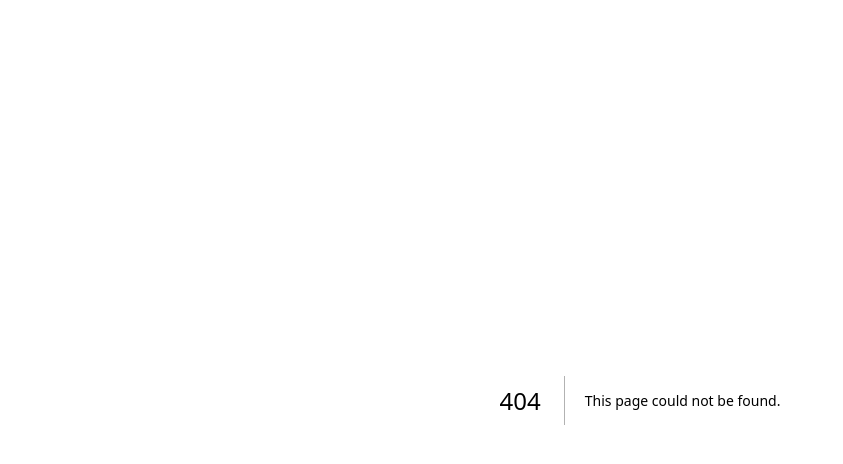
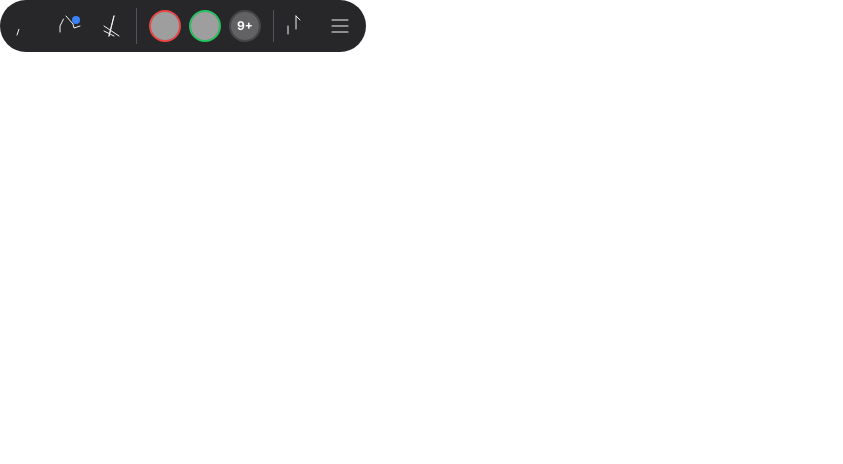
Before and after one commit to Zeko369/next13-sandbox, a Next.js app: page /v0 in a window 1280 px wide. Before the commit this address had no page. Shown: the top 464 px of the page, without its empty margins (0-843 px from the left). Built offline with nearby package versions, Linux system fonts and the light colour scheme; grey boxes are pictures that could not be loaded.

Commit message:
A bunch of stuff

```diff
--- /dev/null
+++ b/src/app/v0/page.tsx
@@ -0,0 +1,5 @@
+import { Component } from "~/components/component";
+
+export default function Page() {
+  return <Component />;
+}
--- /dev/null
+++ b/src/components/component.tsx
@@ -0,0 +1,171 @@
+/**
+ * This code was generated by v0 by Vercel.
+ * @see https://v0.dev/t/aLUPWlh
+ */
+import { Button } from "~/components/ui/button"
+
+export function Component() {
+  return (
+    <div className="flex items-center justify-between rounded-full bg-zinc-800 p-2 max-w-max">
+      <div className="flex space-x-2 border-r border-zinc-600 pr-1">
+        <Button
+          className="text-zinc-100 rounded-full hover:bg-gray-600 hover:text-zinc-100"
+          size="icon"
+          variant="ghost"
+        >
+          <svg
+            className="h-6 w-6 stroke-1"
+            fill="none"
+            height="24"
+            stroke="currentColor"
+            strokeLinecap="round"
+            strokeLinejoin="round"
+            strokeWidth="2"
+            viewBox="0 24"
+            width="24"
+            xmlns="http://www.w3.org/2000/svg"
+          >
+            <path d="m3 21 1.9-5.7a8.5 8.5 0 1 3.8 3.8z" />
+          </svg>
+          <span className="sr-only">Create a comment</span>
+        </Button>
+        <div className="relative">
+          <Button
+            className="text-zinc-100 relative rounded-full hover:bg-gray-600 hover:text-zinc-100"
+            size="icon"
+            variant="ghost"
+          >
+            <svg
+              className="h-6 w-6 stroke-1"
+              fill="none"
+              height="24"
+              stroke="currentColor"
+              strokeLinecap="round"
+              strokeLinejoin="round"
+              strokeWidth="2"
+              viewBox="0 24"
+              width="24"
+              xmlns="http://www.w3.org/2000/svg"
+            >
+              <polyline points="22 12 16 14 15 10 8 2" />
+              <path d="M5.45 5.11 2 12v6a2 0 2h16a2 2-2v-6l-3.45-6.89A2 16.76 4H7.24a2 0-1.79 1.11z" />
+            </svg>
+            <span className="sr-only">Open inbox</span>
+            <span className="absolute top-2 right-2 block h-2 w-2 rounded-full bg-blue-500" />
+          </Button>
+        </div>
+        <Button
+          className="text-zinc-100 rounded-full hover:bg-gray-600 hover:text-zinc-100"
+          size="icon"
+          variant="ghost"
+        >
+          <svg
+            className="h-6 w-6 stroke-1"
+            fill="none"
+            height="24"
+            stroke="currentColor"
+            strokeLinecap="round"
+            strokeLinejoin="round"
+            strokeWidth="2"
+            viewBox="0 24"
+            width="24"
+            xmlns="http://www.w3.org/2000/svg"
+          >
+            <polygon points="12 2 7 22" />
+            <polyline points="2 17 12 22" />
+            <polyline points="2 12 17 22" />
+          </svg>
+          <span className="sr-only">Edit</span>
+        </Button>
+      </div>
+      <div className="flex space-x-2 border-r border-zinc-600 px-3">
+        <img
+          alt="Avatar 1"
+          className="rounded-full border-2 border-red-500 bg-gray-500"
+          height="32"
+          src="/placeholder.svg"
+          style={{
+            aspectRatio: "32/32",
+            objectFit: "cover",
+          }}
+          width="32"
+        />
+        <img
+          alt="Avatar 2"
+          className="rounded-full border-2 border-green-500 bg-gray-500"
+          height="32"
+          src="/placeholder.svg"
+          style={{
+            aspectRatio: "32/32",
+            objectFit: "cover",
+          }}
+          width="32"
+        />
+        <div className="relative">
+          <img
+            alt="Avatar 3"
+            className="rounded-full border-2 border-[#666666] bg-gray-700 opacity-50"
+            height="32"
+            src="/placeholder.svg"
+            style={{
+              aspectRatio: "32/32",
+              objectFit: "cover",
+            }}
+            width="32"
+          />
+          <span className="absolute top-0 left-0 flex items-center justify-center w-full h-full text-white text-xs font-bold">
+            9+
+          </span>
+        </div>
+      </div>
+      <div className="flex items-center justify-center space-x-2 pl-1">
+        <Button
+          className="text-zinc-100 rounded-full hover:bg-gray-600 hover:text-zinc-100"
+          size="icon"
+          variant="ghost"
+        >
+          <svg
+            className="h-6 w-6 stroke-1"
+            fill="none"
+            height="24"
+            stroke="currentColor"
+            strokeLinecap="round"
+            strokeLinejoin="round"
+            strokeWidth="2"
+            viewBox="0 24"
+            width="24"
+            xmlns="http://www.w3.org/2000/svg"
+          >
+            <path d="M4 12v8a2 2 0 2h12a2 2-2v-8" />
+            <polyline points="16 6 12 2 8" />
+            <line x1="12" x2="12" y1="2" y2="15" />
+          </svg>
+          <span className="sr-only">Open share UI</span>
+        </Button>
+        <Button
+          className="text-zinc-100 rounded-full hover:bg-gray-600 hover:text-zinc-100"
+          size="icon"
+          variant="ghost"
+        >
+          <svg
+            className="h-6 w-6 stroke-1"
+            fill="none"
+            height="24"
+            stroke="currentColor"
+            strokeLinecap="round"
+            strokeLinejoin="round"
+            strokeWidth="2"
+            viewBox="0 24"
+            width="24"
+            xmlns="http://www.w3.org/2000/svg"
+          >
+            <line x1="4" x2="20" y1="12" y2="12" />
+            <line x1="4" x2="20" y1="6" y2="6" />
+            <line x1="4" x2="20" y1="18" y2="18" />
+          </svg>
+          <span className="sr-only">Open menu</span>
+        </Button>
+      </div>
+    </div>
+  )
+}
--- /dev/null
+++ b/src/components/ui/button.tsx
@@ -0,0 +1,57 @@
+import * as React from "react"
+import { Slot } from "@radix-ui/react-slot"
+import { cva, type VariantProps } from "class-variance-authority"
+
+import { cn } from "~/lib/utils"
+
+const buttonVariants = cva(
+  "inline-flex items-center justify-center rounded-md text-sm font-medium transition-colors focus-visible:outline-none focus-visible:ring-1 focus-visible:ring-zinc-950 disabled:pointer-events-none disabled:opacity-50 dark:focus-visible:ring-zinc-300",
+  {
+    variants: {
+      variant: {
+        default:
+          "bg-zinc-900 text-zinc-50 shadow hover:bg-zinc-900/90 dark:bg-zinc-50 dark:text-zinc-900 dark:hover:bg-zinc-50/90",
+        destructive:
+          "bg-red-500 text-zinc-50 shadow-sm hover:bg-red-500/90 dark:bg-red-900 dark:text-zinc-50 dark:hover:bg-red-900/90",
+        outline:
+          "border border-zinc-200 bg-transparent shadow-sm hover:bg-zinc-100 hover:text-zinc-900 dark:border-zinc-800 dark:hover:bg-zinc-800 dark:hover:text-zinc-50",
+        secondary:
+          "bg-zinc-100 text-zinc-900 shadow-sm hover:bg-zinc-100/80 dark:bg-zinc-800 dark:text-zinc-50 dark:hover:bg-zinc-800/80",
+        ghost: "hover:bg-zinc-100 hover:text-zinc-900 dark:hover:bg-zinc-800 dark:hover:text-zinc-50",
+        link: "text-zinc-900 underline-offset-4 hover:underline dark:text-zinc-50",
+      },
+      size: {
+        default: "h-9 px-4 py-2",
+        sm: "h-8 rounded-md px-3 text-xs",
+        lg: "h-10 rounded-md px-8",
+        icon: "h-9 w-9",
+      },
+    },
+    defaultVariants: {
+      variant: "default",
+      size: "default",
+    },
+  }
+)
+
+export interface ButtonProps
+  extends React.ButtonHTMLAttributes<HTMLButtonElement>,
+    VariantProps<typeof buttonVariants> {
+  asChild?: boolean
+}
+
+const Button = React.forwardRef<HTMLButtonElement, ButtonProps>(
+  ({ className, variant, size, asChild = false, ...props }, ref) => {
+    const Comp = asChild ? Slot : "button"
+    return (
+      <Comp
+        className={cn(buttonVariants({ variant, size, className }))}
+        ref={ref}
+        {...props}
+      />
+    )
+  }
+)
+Button.displayName = "Button"
+
+export { Button, buttonVariants }
--- /dev/null
+++ b/src/lib/utils.ts
@@ -0,0 +1,6 @@
+import { type ClassValue, clsx } from "clsx"
+import { twMerge } from "tailwind-merge"
+
+export function cn(...inputs: ClassValue[]) {
+  return twMerge(clsx(inputs))
+}
--- a/tailwind.config.js
+++ b/tailwind.config.js
@@ -14,5 +14,5 @@ module.exports = {
       },
     },
   },
-  plugins: [],
+  plugins: [require("tailwindcss-animate")],
 }
```
Also changed, not shown: package.json (+8 -1 lines), components.json (added), 2 other files (tests, documents, lock files or other folders).
